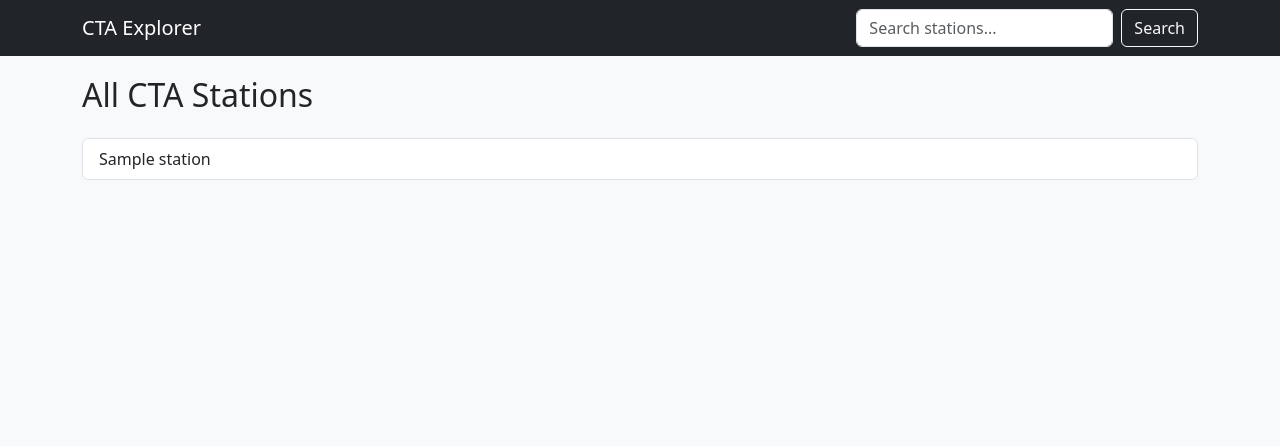
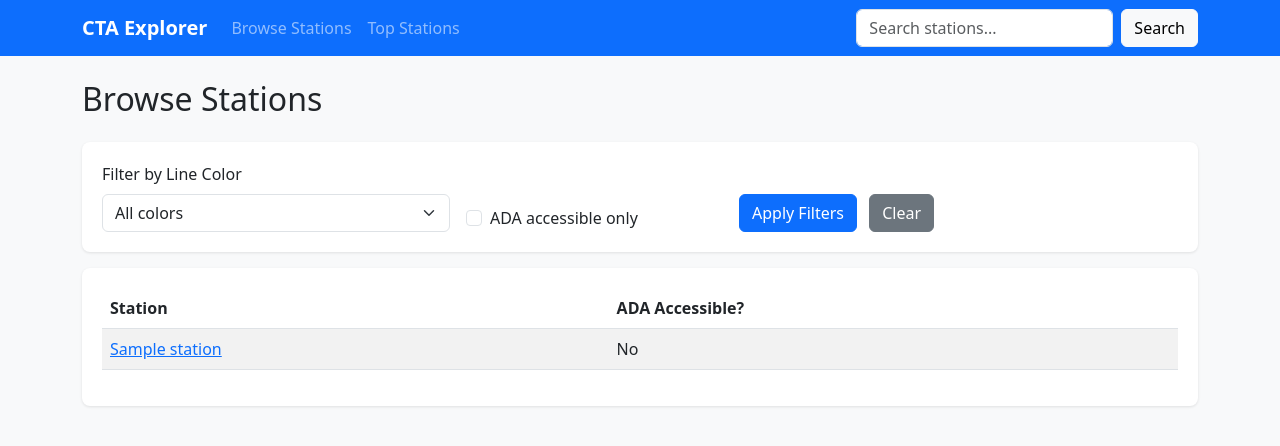
Before and after one commit to maisma2/CTA-SQL-Lookup, a Flask app: template flask_app/templates/stations.html in a window 1280 px wide. Shown: the top 446 px of the page. Run offline with Flask 3, Linux system fonts and the light colour scheme; the template is opened without the code that fills it: most values are stand-ins (such as "Sample title", 1, 10 or a date in 2020).

Commit message:
searchBar, topStations, filter, etc.

```diff
--- a/flask_app/app.py
+++ b/flask_app/app.py
@@ -11,24 +11,63 @@ def index():
 
 @app.route("/stations")
 def stations():
-    """
-    Show a list of all stations (id + name).
-    """
+    color = request.args.get("color") or None
+    ada_only = request.args.get("ada_only") == "1"
+
     conn = get_connection()
     cursor = conn.cursor()
 
+    # Get list of available colors for the filter dropdown
     cursor.execute("""
-        SELECT station_id, stop_name AS name
-        FROM dbo.Station
-        ORDER BY stop_name;
+        SELECT DISTINCT color
+        FROM dbo.StationLine
+        WHERE color IS NOT NULL
+        ORDER BY color;
     """)
+    color_rows = cursor.fetchall()
+    colors = [row["color"] for row in color_rows]  # assuming as_dict=True
 
-    stations = cursor.fetchall()  # list of dicts: {"station_id": ..., "name": ...}
+    # Now fetch stations with optional filters
+    if color or ada_only:
+        cursor.execute("""
+            SELECT
+                sn.station_id,
+                sn.station_name,
+                MAX(CASE WHEN s.ada = 1 THEN 1 ELSE 0 END) AS has_ada
+            FROM dbo.StationName sn
+            JOIN dbo.Station s
+                ON sn.station_id = s.station_id
+            LEFT JOIN dbo.StationLine sl
+                ON s.stop_id = sl.stop_id
+            WHERE (%s IS NULL OR sl.color = %s)
+            GROUP BY sn.station_id, sn.station_name
+            HAVING (%s = 0 OR MAX(CASE WHEN s.ada = 1 THEN 1 ELSE 0 END) = 1)
+            ORDER BY sn.station_name;
+        """, (color, color, 1 if ada_only else 0))
+    else:
+        cursor.execute("""
+            SELECT
+                sn.station_id,
+                sn.station_name,
+                MAX(CASE WHEN s.ada = 1 THEN 1 ELSE 0 END) AS has_ada
+            FROM dbo.StationName sn
+            JOIN dbo.Station s
+                ON sn.station_id = s.station_id
+            GROUP BY sn.station_id, sn.station_name
+            ORDER BY sn.station_name;
+        """)
 
+    stations = cursor.fetchall()
     cursor.close()
     conn.close()
 
-    return render_template("stations.html", stations=stations)
+    return render_template(
+        "stations.html",
+        stations=stations,
+        colors=colors,
+        selected_color=color,
+        ada_only=ada_only
+    )
 
 
 @app.route("/station/<int:station_id>")
@@ -36,30 +75,57 @@ def station_detail(station_id: int):
     conn = get_connection()
     cursor = conn.cursor()
 
-    # 1) Base station info
+    # 1) Base station info from StationName
+    # station_name -> name (for template: station.name)
     cursor.execute("""
-        SELECT *
-        FROM dbo.Station
+        SELECT
+            station_id,
+            station_name AS name
+        FROM dbo.StationName
         WHERE station_id = %s;
     """, (station_id,))
-    station = cursor.fetchone()
+    station = cursor.fetchone()  # dict if as_dict=True
 
-    # 2) Lines serving this station
+    if not station:
+        cursor.close()
+        conn.close()
+        return render_template("station_not_found.html", station_id=station_id), 404
+
+    # 2) Stops at this station (from Station)
     cursor.execute("""
-        SELECT s.*
-        FROM dbo.Station AS s
-        INNER JOIN dbo.StationLine AS sl
-            ON s.stop_id = sl.stop_id
-        WHERE sl.stop_id = %s
-        ORDER BY s.stop_name, s.station_id;
+        SELECT
+            stop_id,
+            stop_name,
+            direction,
+            ada,
+            latitude,
+            longitude
+        FROM dbo.Station
+        WHERE station_id = %s
+        ORDER BY stop_name;
+    """, (station_id,))
+    stops = cursor.fetchall()  # list[dict]
+
+    # 3) Lines serving this station (from StationLine using stop_id + color)
+    # We join StationLine -> Station by stop_id,
+    # and alias color as "name" so the template can use line.name
+    cursor.execute("""
+        SELECT DISTINCT
+            sl.color AS name
+        FROM dbo.StationLine AS sl
+        JOIN dbo.Station AS s
+            ON sl.stop_id = s.stop_id
+        WHERE s.station_id = %s
+        ORDER BY sl.color;
     """, (station_id,))
     lines = cursor.fetchall()
 
-    # 3) Recent ridership
+    # 4) Recent ridership (last 30 rows) from StationRidership
+    # rides -> total_riders (for template: r.total_riders)
     cursor.execute("""
         SELECT TOP 30
-            [date] AS date,
-            StationRidership.rides AS total_riders
+            [date]  AS date,
+            rides   AS total_riders
         FROM dbo.StationRidership
         WHERE station_id = %s
         ORDER BY [date] DESC;
@@ -72,10 +138,10 @@ def station_detail(station_id: int):
     return render_template(
         "station_detail.html",
         station=station,
+        stops=stops,
         lines=lines,
         ridership=ridership,
     )
-
 
 
 @app.route("/search")
@@ -90,7 +156,7 @@ def search():
 
     if query:
         cursor.execute("""
-            SELECT station_id, stop_name
+            SELECT station_id, stop_name AS name
             FROM dbo.Station
             WHERE stop_name LIKE %s
             ORDER BY stop_name;
@@ -109,6 +175,57 @@ def search():
 
     return render_template("search_results.html", query=query, results=results)
 
+@app.route("/top_stations")
+def top_stations():
+    conn = get_connection()
+    cursor = conn.cursor()
+
+    cursor.execute("""
+        WITH totals AS (
+            SELECT
+                station_id,
+                SUM(rides) AS total_rides
+            FROM dbo.StationRidership
+            GROUP BY station_id
+        ),
+        lines AS (
+            SELECT
+                s.station_id,
+                COUNT(DISTINCT sl.color) AS num_lines
+            FROM dbo.Station AS s
+            LEFT JOIN dbo.StationLine AS sl
+                ON s.stop_id = sl.stop_id
+            GROUP BY s.station_id
+        ),
+        combined AS (
+            SELECT
+                sn.station_id,
+                sn.station_name,
+                t.total_rides,
+                ISNULL(l.num_lines, 0) AS num_lines,
+                (LOG10(CAST(t.total_rides + 1 AS float)) + ISNULL(l.num_lines, 0)) AS importance_score
+            FROM dbo.StationName sn
+            JOIN totals t
+                ON sn.station_id = t.station_id
+            LEFT JOIN lines l
+                ON sn.station_id = l.station_id
+        )
+        SELECT TOP 10
+            station_id,
+            station_name,
+            total_rides,
+            num_lines,
+            importance_score
+        FROM combined
+        ORDER BY importance_score DESC;
+    """)
+
+    stations = cursor.fetchall()
+    cursor.close()
+    conn.close()
+
+    return render_template("top_stations.html", stations=stations)
+
 
 if __name__ == "__main__":
     app.run(debug=True)
--- a/flask_app/templates/layout.html
+++ b/flask_app/templates/layout.html
@@ -1,53 +1,72 @@
 <!DOCTYPE html>
-<html>
+<html lang="en">
 <head>
-    <title>{{ title if title else "CTA Explorer" }}</title>
+    <meta charset="UTF-8">
+    <meta name="viewport" content="width=device-width, initial-scale=1.0">
+    <title>CTA Station Explorer</title>
 
-    <link
-        href="https://cdn.jsdelivr.net/npm/bootstrap@5.3.0/dist/css/bootstrap.min.css"
-        rel="stylesheet"
-    >
+    <!-- Bootstrap -->
+    <link href="https://cdn.jsdelivr.net/npm/bootstrap@5.3.0/dist/css/bootstrap.min.css" rel="stylesheet">
 
     <style>
         body {
             background-color: #f8f9fa;
         }
-        .navbar {
-            margin-bottom: 20px;
+        .station-card {
+            background: white;
+            border-radius: 8px;
+            padding: 20px;
+            margin-bottom: 25px;
+            box-shadow: 0 1px 3px rgba(0,0,0,0.1);
         }
-        .station-card {
-            padding: 15px;
-            border-radius: 10px;
-            background: white;
-            margin-bottom: 10px;
-            box-shadow: 0px 2px 4px rgba(0,0,0,0.1);
+        .navbar-brand {
+            font-weight: bold;
         }
     </style>
 </head>
+
 <body>
 
-<nav class="navbar navbar-expand-lg navbar-dark bg-dark">
+    <!-- 🔵 NAVBAR START -->
+    <nav class="navbar navbar-expand-lg navbar-dark bg-primary">
         <div class="container">
-          <a class="navbar-brand" href="/">CTA Explorer</a>
+            <a class="navbar-brand" href="{{ url_for('index') }}">CTA Explorer</a>
 
-          <form class="d-flex" action="/search" method="GET">
-            <input class="form-control me-2"
-                   type="search"
-                   placeholder="Search stations..."
-                   name="q">
-            <button class="btn btn-outline-light" type="submit">Search</button>
-          </form>
+            <button class="navbar-toggler" type="button" data-bs-toggle="collapse"
+                    data-bs-target="#navbarNav" aria-controls="navbarNav"
+                    aria-expanded="false" aria-label="Toggle navigation">
+                <span class="navbar-toggler-icon"></span>
+            </button>
+
+            <div class="collapse navbar-collapse" id="navbarNav">
+
+                <ul class="navbar-nav me-auto">
+
+                    <li class="nav-item">
+                        <a class="nav-link" href="{{ url_for('stations') }}">Browse Stations</a>
+                    </li>
+
+                    <li class="nav-item">
+                        <a class="nav-link" href="{{ url_for('top_stations') }}">Top Stations</a>
+                    </li>
+
+                </ul>
+
+                <!-- 🔍 Search bar in navbar -->
+                <form class="d-flex" action="{{ url_for('search') }}" method="get">
+                    <input class="form-control me-2" type="search" name="q" placeholder="Search stations..." aria-label="Search">
+                    <button class="btn btn-light" type="submit">Search</button>
+                </form>
+
+            </div>
         </div>
-</nav>
+    </nav>
+    <!-- 🔵 NAVBAR END -->
 
+    <div class="container mt-4">
+        {% block content %}{% endblock %}
+    </div>
 
-<div class="container">
-    {% block content %}{% endblock %}
-</div>
-
-<script
-    src="https://cdn.jsdelivr.net/npm/bootstrap@5.3.0/dist/js/bootstrap.bundle.min.js">
-</script>
-
+    <script src="https://cdn.jsdelivr.net/npm/bootstrap@5.3.0/dist/js/bootstrap.bundle.min.js"></script>
 </body>
 </html>
--- a/flask_app/templates/stations.html
+++ b/flask_app/templates/stations.html
@@ -1,14 +1,60 @@
 {% extends "layout.html" %}
 {% block content %}
 
-<h2 class="mb-4">All CTA Stations</h2>
+<h2 class="mb-4">Browse Stations</h2>
 
-<div class="list-group">
-    {% for s in stations %}
-        <a href="/station/{{ s.station_id }}" class="list-group-item list-group-item-action">
-            {{ s.name }}
-        </a>
-    {% endfor %}
+<div class="station-card mb-3">
+    <form method="get" action="{{ url_for('stations') }}" class="row g-3 align-items-end">
+        <div class="col-md-4">
+            <label for="color" class="form-label">Filter by Line Color</label>
+            <select id="color" name="color" class="form-select">
+                <option value="">All colors</option>
+                {% for c in colors %}
+                    <option value="{{ c }}" {% if selected_color == c %}selected{% endif %}>
+                        {{ c }}
+                    </option>
+                {% endfor %}
+            </select>
+        </div>
+
+        <div class="col-md-3">
+            <div class="form-check mt-4">
+                <input class="form-check-input" type="checkbox" id="ada_only" name="ada_only" value="1"
+                       {% if ada_only %}checked{% endif %}>
+                <label class="form-check-label" for="ada_only">
+                    ADA accessible only
+                </label>
+            </div>
+        </div>
+
+        <div class="col-md-3">
+            <button type="submit" class="btn btn-primary mt-4">Apply Filters</button>
+            <a href="{{ url_for('stations') }}" class="btn btn-secondary mt-4 ms-2">Clear</a>
+        </div>
+    </form>
+</div>
+
+<div class="station-card">
+    <table class="table table-striped">
+        <thead>
+            <tr>
+                <th>Station</th>
+                <th>ADA Accessible?</th>
+            </tr>
+        </thead>
+        <tbody>
+            {% for s in stations %}
+            <tr>
+                <td>
+                    <a href="{{ url_for('station_detail', station_id=s.station_id) }}">
+                        {{ s.station_name }}
+                    </a>
+                </td>
+                <td>{{ 'Yes' if s.has_ada == 1 else 'No' }}</td>
+            </tr>
+            {% endfor %}
+        </tbody>
+    </table>
 </div>
 
 {% endblock %}
```
Also changed, not shown: flask_app/templates/station_detail.html (+41 -2 lines), flask_app/templates/top_stations.html (added, +40 -0 lines).
